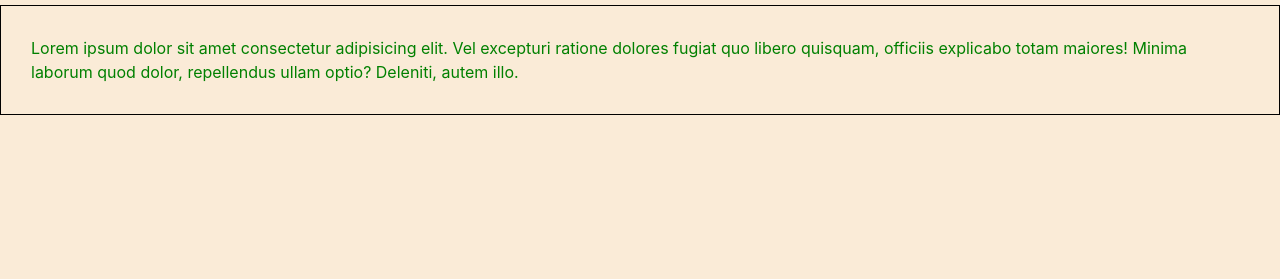
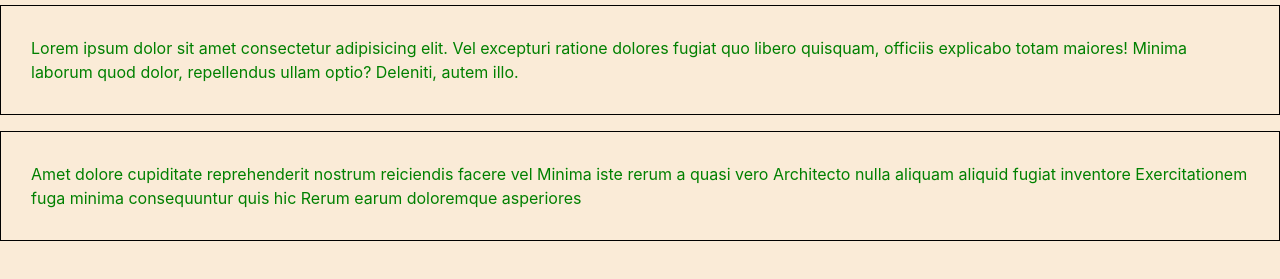
Before and after one commit to Instructor-Devon/SimpleProject, a plain HTML site: page index.html in a window 1280 px wide. Shown: the part 113-392 px from the top of the page. Drawn offline with nearby package versions, Linux system fonts and the light colour scheme.

Commit message:
small change (ptag lorem)

```diff
--- a/index.html
+++ b/index.html
@@ -16,5 +16,6 @@
 <body>
     <h1 id="title-text">Here's my simple Project!</h1>
     <p>Lorem ipsum dolor sit amet consectetur adipisicing elit. Vel excepturi ratione dolores fugiat quo libero quisquam, officiis explicabo totam maiores! Minima laborum quod dolor, repellendus ullam optio? Deleniti, autem illo.</p>
+    <p>Amet dolore cupiditate reprehenderit nostrum reiciendis facere vel Minima iste rerum a quasi vero Architecto nulla aliquam aliquid fugiat inventore Exercitationem fuga minima consequuntur quis hic Rerum earum doloremque asperiores</p>
 </body>
 </html>
```
